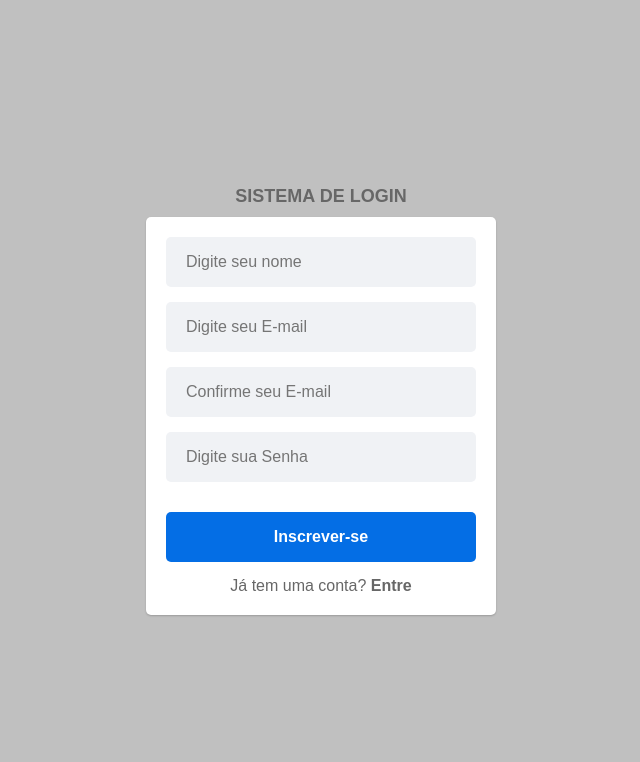
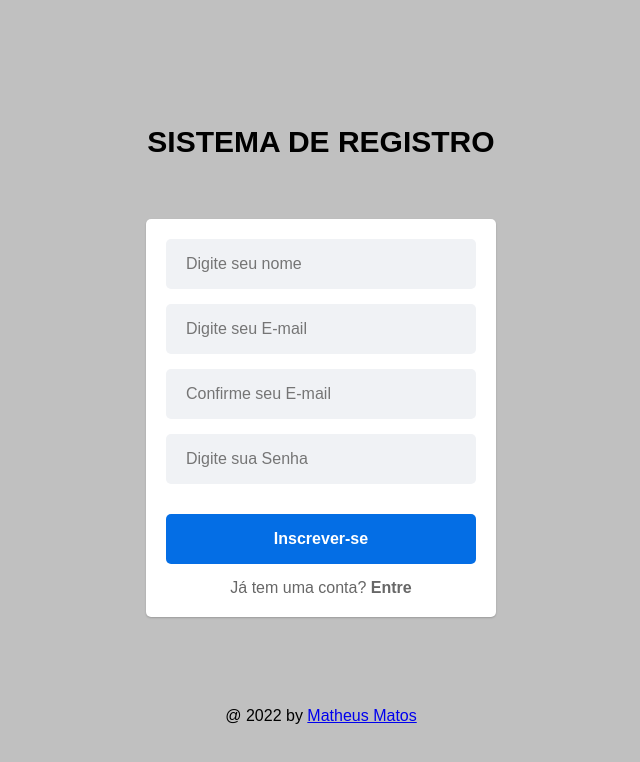
Before and after one commit to matheusmatosr/sistema_login--react, a React (Create React App) app: page /signup in a window 1280 px wide. Shown: the top 762 px of the page, without its empty margins (319-959 px from the left). Built offline with nearby package versions, Linux system fonts and the light colour scheme.

Commit message:
update
update

```diff
--- a/src/pages/Home/index.js
+++ b/src/pages/Home/index.js
@@ -10,7 +10,11 @@ const Home = () => {
 
   return (
     <C.Container>
-      <C.Title>Home</C.Title>
+      <C.Title>Seja bem-vindo</C.Title>
+
+      <C.Eu>Me chamo Matheus Matos, sou desenvolvedor web, estou graduando no curso Análise e desenvolvimento de sistemas!</C.Eu>
+      <C.Info>Esse é um projeto simples utilizando JavaScript, sendo um processo de login que valida os campos e que realiza o registro. O usuário só terá acesso a essa página caso tenha feito o processo do registro para passar no login!</C.Info>
+
       <Button Text="Sair" onClick={() => [signout(), navigate("/")]}>
         Sair
       </Button>
--- a/src/pages/Home/styles.js
+++ b/src/pages/Home/styles.js
@@ -9,4 +9,27 @@ export const Container = styled.div`
   gap: 20px;
 `;
 
-export const Title = styled.h2``;
+export const Title = styled.h2`
+  font-size: 50px;
+  margin-top: 0px;
+  margin-bottom: 0px;
+`;
+
+export const Info = styled.h2`
+  display: grid;
+  text-align: justify;
+  width: 350px;
+  height: 250px;
+  margin-top: 0px;
+  margin-bottom: 50px;
+`;
+
+export const Eu = styled.h2`
+  display: grid;
+  text-align: justify;
+  width: 350px;
+  height: 250px;
+  margin-left: 0px;
+  margin-top: 50px;
+  margin-bottom: -100px;
+`;
--- a/src/pages/Signup/index.js
+++ b/src/pages/Signup/index.js
@@ -38,7 +38,7 @@ const Signup = () => {
 
   return (
     <C.Container>
-      <C.Label>SISTEMA DE LOGIN</C.Label>
+      <C.Label>SISTEMA DE REGISTRO</C.Label>
       <C.Content>
         <Input
           type="name"
@@ -73,6 +73,7 @@ const Signup = () => {
           </C.Strong>
         </C.LabelSignin>
       </C.Content>
+      <C.Final>@ 2022 by <a href="https://www.linkedin.com/in/matheus-matos-1a523221b/">Matheus Matos</a></C.Final>
     </C.Container>
   );
 };
--- a/src/pages/Signup/styles.js
+++ b/src/pages/Signup/styles.js
@@ -26,7 +26,10 @@ export const Content = styled.div`
 export const Label = styled.label`
   font-size: 18px;
   font-weight: 600;
-  color: #676767;
+  color: #000000;
+  margin-top: 50px;
+  margin-bottom: 50px;
+  font-size: 30px;
 `;
 
 export const LabelSignin = styled.label`
@@ -47,3 +50,7 @@ export const Strong = styled.strong`
     color: #676767;
   }
 `;
+
+export const Final = styled.label`
+  margin-top: 80px;
+`;
```
